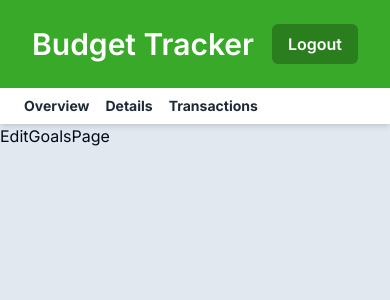
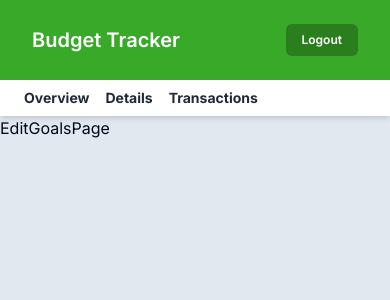
Before and after one commit to Jrwolf99/budget_tracker_next_app, a Next.js app: page /details/edit_goals in a window 390 px wide. Shown: the top 300 px of the page. Built offline with nearby package versions, Linux system fonts and the light colour scheme.

Commit message:
Update header font size and logout button size

```diff
--- a/app/components/Header.jsx
+++ b/app/components/Header.jsx
@@ -21,13 +21,13 @@ export default function Header() {
   return (
     <div>
       <header className="bg-main text-white py-6 px-8 shadow-md flex justify-between items-center">
-        <h1 className="text-3xl font-semibold">Budget Tracker</h1>
+        <h1 className="text-xl sm:text-3xl font-semibold">Budget Tracker</h1>
         <button
           className="bg-mainHover hover:bg-black/30 transition transition-all rounded-md text-white font-semibold py-2 px-4 rounded"
           type="button"
           onClick={() => logout()}
         >
-          <p className="text-md cursor-pointer">Logout</p>
+          <p className="text-xs sm:text-md cursor-pointer">Logout</p>
         </button>
       </header>
       <nav className="bg-white font-bold shadow-md py-2 text-sm px-6">
```
